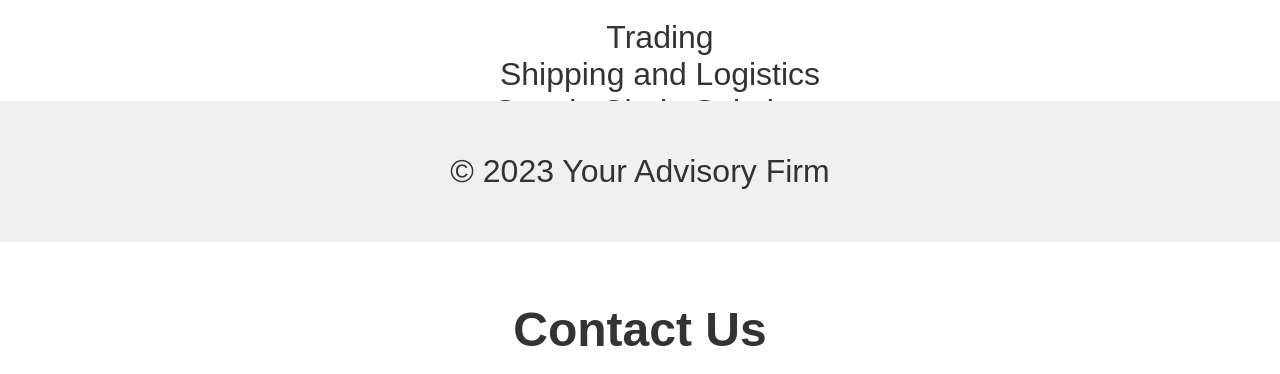
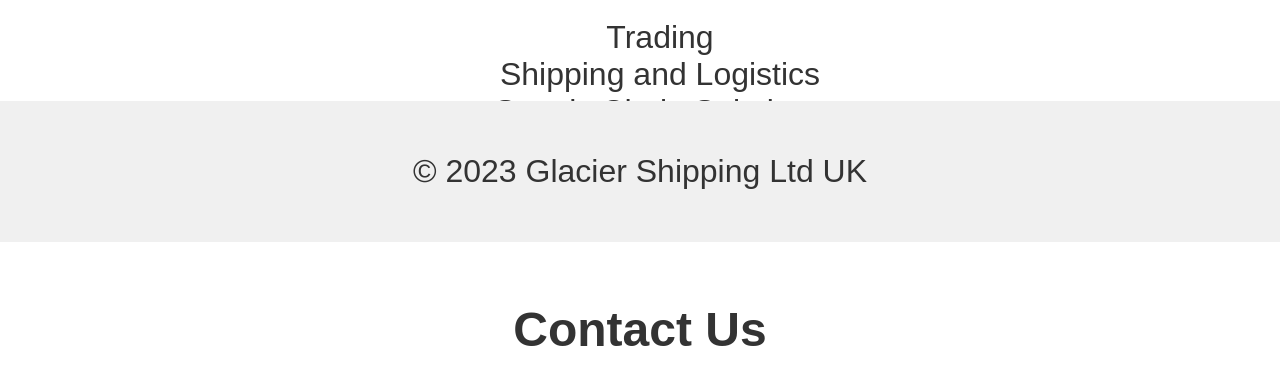
Before and after one commit to khalidak786/testpage, a plain HTML site: page index.html in a window 1280 px wide. Shown: the part 578-952 px from the top of the page. Drawn offline with Linux system fonts and the light colour scheme.

Commit message:
Update index.html
Signed-off-by: khalidak786 <146335163+khalidak786@users.noreply.github.com>

```diff
--- a/index.html
+++ b/index.html
@@ -55,7 +55,7 @@
     background-color: #f0f0f0;
     text-align: center;
     padding: 20px 0;
-    position: absolute;
+    position: fixed;
     bottom: -20px;
     width: 100%;
 }
@@ -110,7 +110,7 @@
     </section>
 
     <footer>
-        <p>&copy; 2023 Your Advisory Firm</p>
+        <p>&copy; 2023 Glacier Shipping Ltd UK</p>
         <ul class="social-media">
             <li><a href="#"><i class="fab fa-facebook-f"></i></a></li>
             <li><a href="#"><i class="fab fa-twitter"></i></a></li>
```
